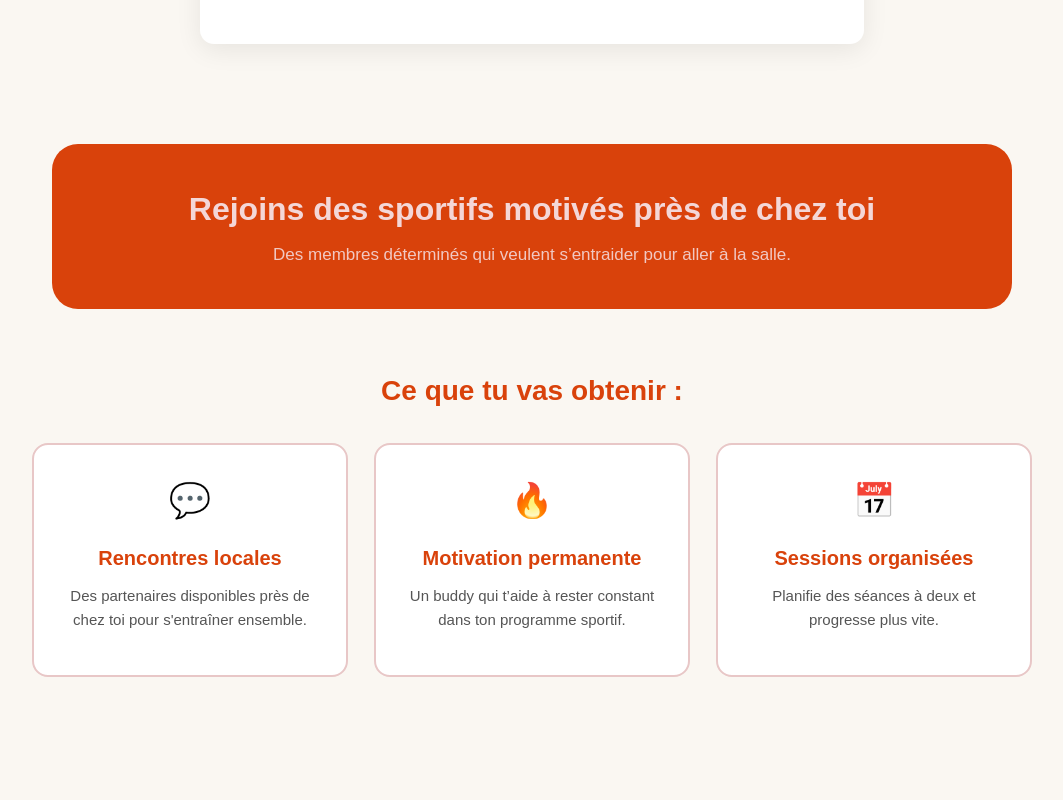
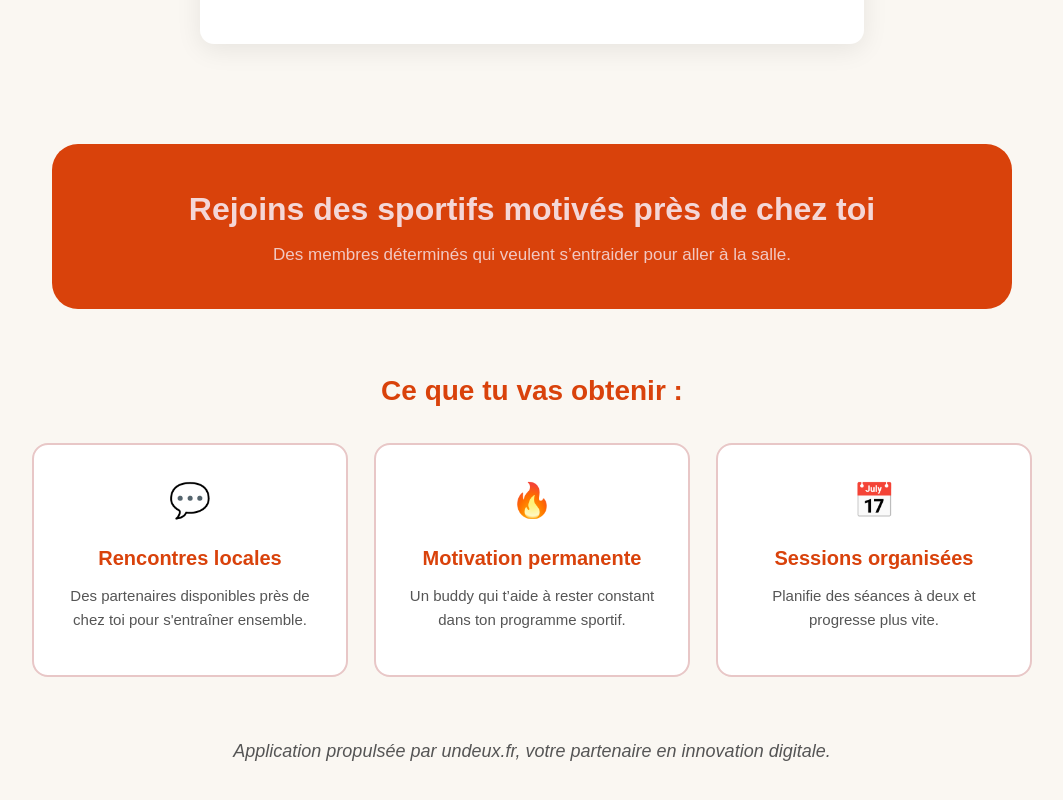
Before and after one commit to Mde-conseil/goalasalle, a plain HTML site: page index.html in a window 1280 px wide. Shown: the part 990-1790 px from the top of the page, without its empty margins (108-1171 px from the left). Before the commit the page ends 1727 px from the top, so only its background shows below. Drawn offline with Linux system fonts and the light colour scheme.

Commit message:
Add initial HTML structure and styles for the application

```diff
--- a/index.html
+++ b/index.html
@@ -1,7 +1,6 @@
 <!DOCTYPE html>
 <html lang="fr">
 <head>
-
 <meta charset="UTF-8">
 <title>Go à la Salle — Trouve un partenaire de motivation</title>
 <meta name="viewport" content="width=device-width, initial-scale=1.0">
@@ -292,7 +291,9 @@ button:hover {
   </div>
 
 </section>
-
+<section class="hero">
+  <p> <i>Application propulsée par undeux.fr, votre partenaire en innovation digitale.</i></p>
+</section>
 
 
 <script>
```
